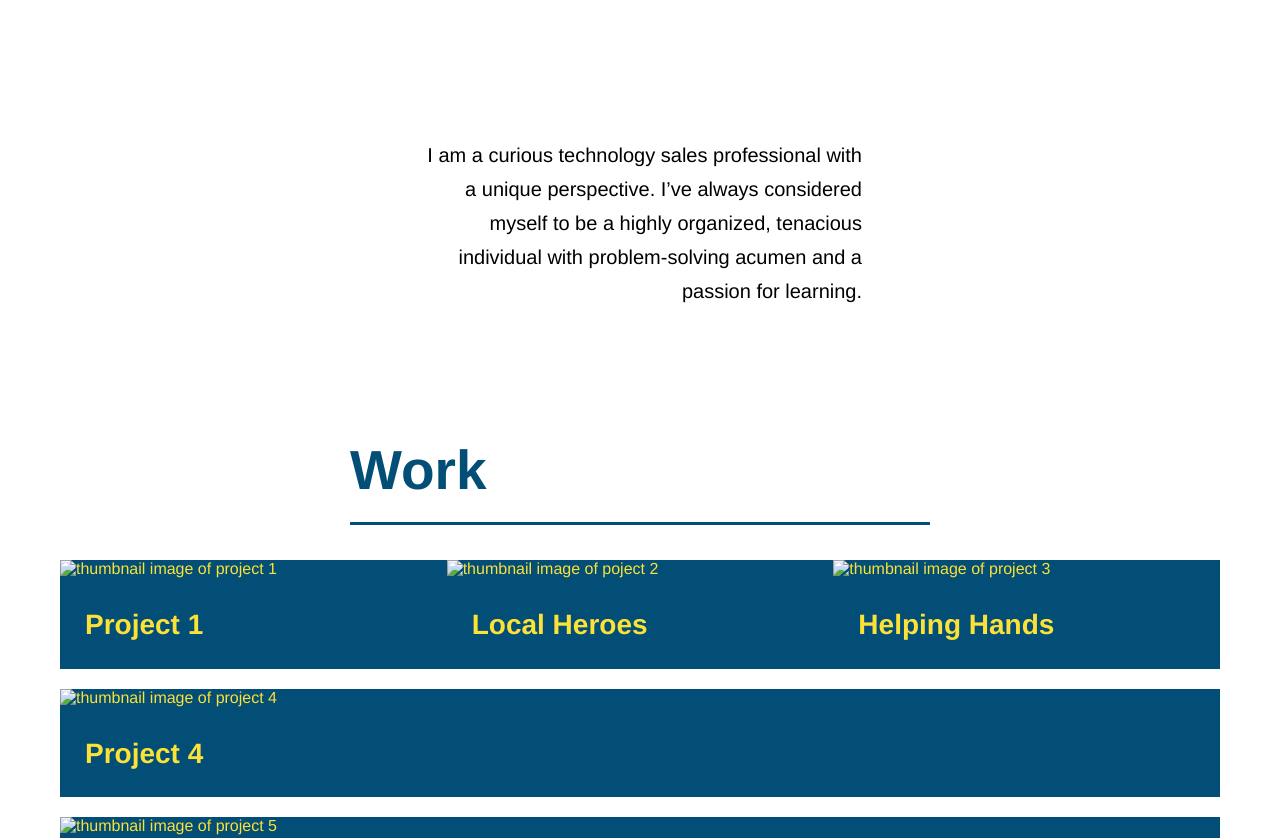
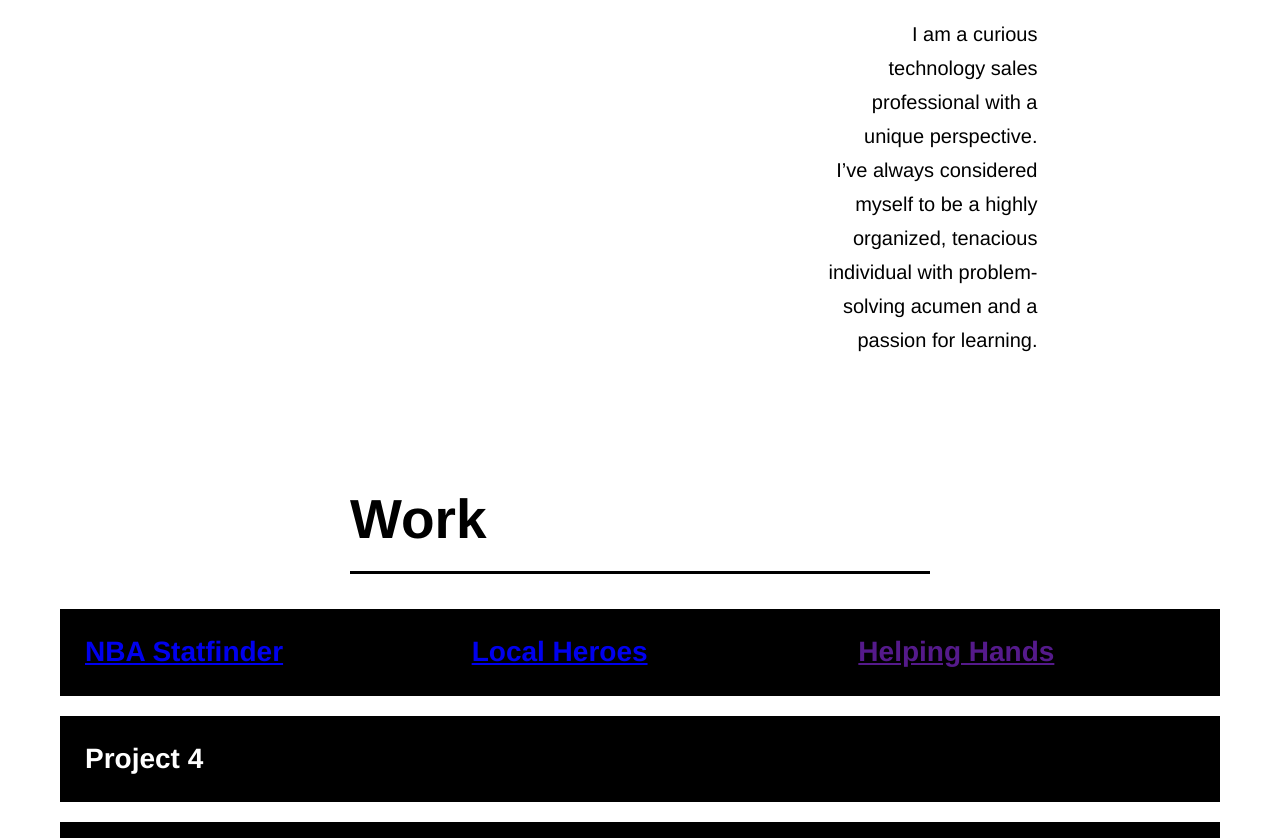
Before and after one commit to SeveBa/seveba.github.io, a plain HTML site: page index.html in a window 1280 px wide. Shown: the part 880-1718 px from the top of the page. Drawn offline with Linux system fonts and the light colour scheme.

Commit message:
add links to project on portfolio

```diff
--- a/Assets/style.css
+++ b/Assets/style.css
@@ -137,7 +137,7 @@ section {
 
 .section-title {
   font-size: 55px;
-    color: #024e76;
+    color:black;
     border-bottom: 3px solid;
     padding-bottom: 20px;
     text-align: left;
@@ -155,8 +155,8 @@ section {
 
 .project {
   margin: 0 auto 20px auto;
-  background: #024e76;
-  color: #fce138;
+  background: black;
+  color:white;
   flex: 1;
 }
 
@@ -196,3 +196,20 @@ section {
   justify-content: right;
 
 }
+
+.wrapper {
+  display: grid;
+  grid-template-columns: repeat(2, 1fr);
+  gap: 10px;
+  grid-auto-rows: minmax(100px, auto);
+}
+
+/* .one {
+  grid-column: 1 / 3;
+  grid-row: 1;
+}
+
+.four {
+  grid-column: 3;
+  grid-row: 3;
+} */
--- a/index.html
+++ b/index.html
@@ -37,12 +37,12 @@
 
     <!-- About Me section -->
 
-  <section id="about-me" class="about-me">
+  <section id="about-me" class="about-me wrapper">
     <h2>About Me</h2>
     <div class="flex-container">
-      <div class="headshot-image"> <img src="./Assets/Images/Seve Barrutia Headshot.jpg"/>
+      <div class="headshot-image one"> <img src="./Assets/Images/Seve Barrutia Headshot.jpg"/>
       </div>
-      <div class="pa">
+      <div class="pa four">
         <p>
         I am a curious technology sales professional with a unique perspective. I’ve always considered myself to be a highly organized, tenacious individual with problem-solving acumen and a passion for learning.
         </p>
@@ -60,33 +60,36 @@
   <!-- Project 1 -->
   <div class="projects">
   <article class="project">
-    <img src="" alt="thumbnail image of project 1" />
+    <!-- <img src="" alt="thumbnail image of project 1" /> -->
     <div class="project-bio">
-      <h3 class="project-name">Project 1</h3>
+      <h3 class="project-name"> <a href="https://sadractijerina.github.io/NBA-Alley-Oop/"> NBA Statfinder</a>
+      </h3>
     </div>
   </article>
 
   <!-- Project 2 -->
   <article class="project">
-    <img src="" alt="thumbnail image of poject 2" />
+    <!-- <img src="" alt="thumbnail image of poject 2" /> -->
     <div class="project-bio">
-      <h3 class="project-name" href="https://local-heroes-prjct2.herokuapp.com/">Local Heroes</h3>
+      <h3 class="project-name"> <a href="https://local-heroes-prjct2.herokuapp.com/">Local Heroes</a>
+      </h3>
   </div>
  </article>
 
 
 <!-- Project 3 -->
 <article class="project">
- <img src="" alt="thumbnail image of project 3" />
+ <!-- <img src="" alt="thumbnail image of project 3" /> -->
   <div class="project-bio">
-    <h3 class="project-name" href="">Helping Hands</h3>
+    <h3 class="project-name"> <a href="">Helping Hands </a>
+    </h3>
    </div>
 </article>
 </div>
 
 <!-- Project 4 -->
 <article class="project">
-  <img src="" alt="thumbnail image of project 4" />
+  <!-- <img src="" alt="thumbnail image of project 4" /> -->
    <div class="project-bio">
      <h3 class="project-name">Project 4</h3>
     </div>
@@ -95,7 +98,7 @@
 
  <!-- Project 5 -->
 <article class="project">
-  <img src="" alt="thumbnail image of project 5" />
+  <!-- <img src="" alt="thumbnail image of project 5" /> -->
    <div class="project-bio">
      <h3 class="project-name">Project 5</h3>
     </div>
```
